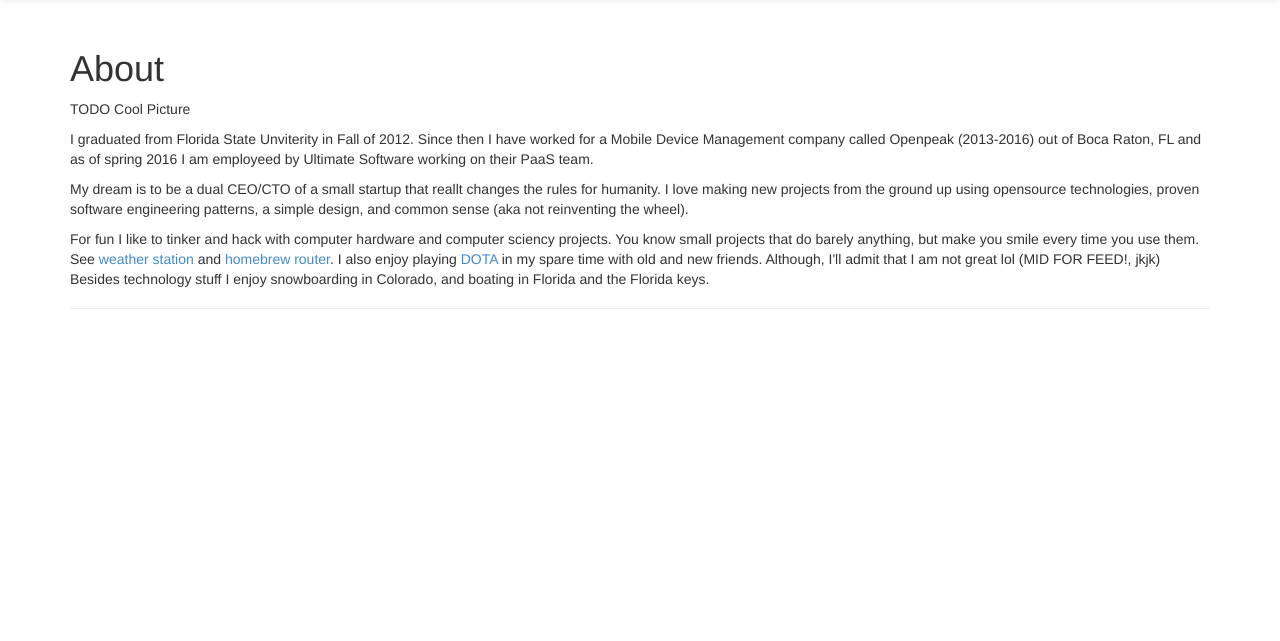
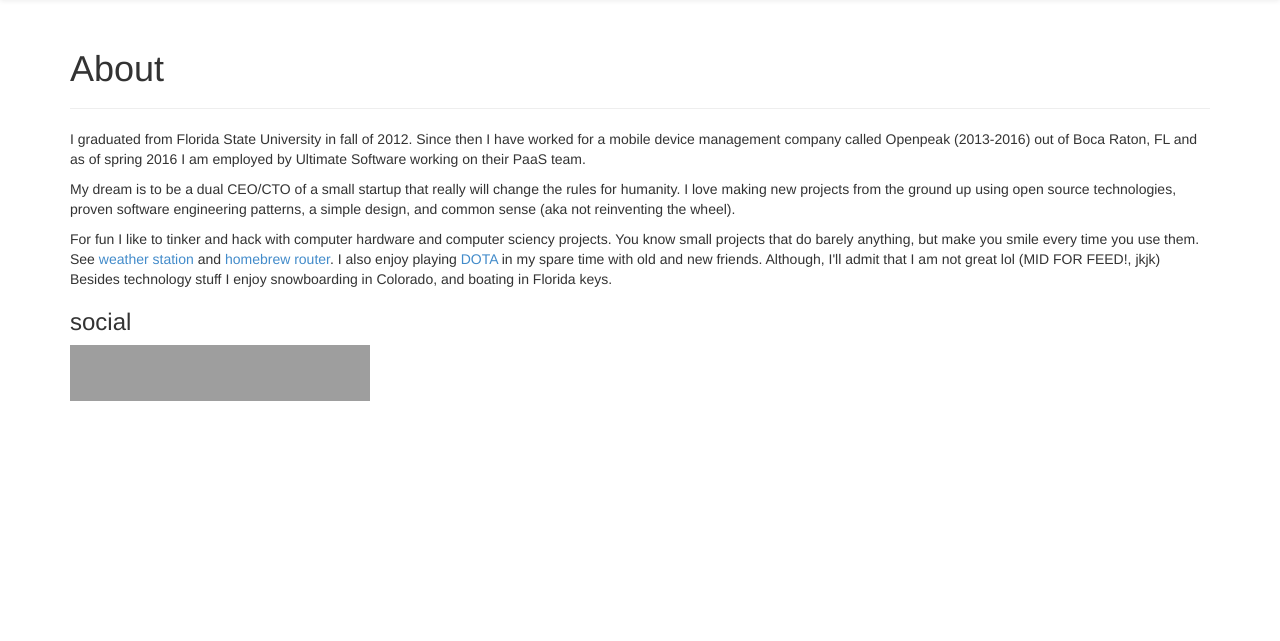
Before and after one commit to atm08e/amiller.im-py3, a Python web app: template templates/about.html in a window 1280 px wide. Shown: the part 51-692 px from the top of the page. Run offline with Jinja, Linux system fonts and the light colour scheme; the template is opened without the code that fills it, so the values that code supplies are empty; some libraries are stand-ins or nearby versions; grey boxes are pictures that could not be loaded.

Commit message:
Adding spotify widget, changing gallery file name

```diff
--- a/amiller_im.py
+++ b/amiller_im.py
@@ -50,7 +50,7 @@ class AmillerIm:
                                              *['galleries', 'snowboarding', '2017', 'shredapalooza2017.json'])),
                         '3': gallery_json_loader(
                                 os.path.join(app['path_to_static'],
-                                             *['galleries', 'snowboarding', '2017', 'brecksolo2017.json'])),
+                                             *['galleries', 'snowboarding', '2017', 'ibelieveinspringbreak2017.json'])),
                     }
                 }
         }
--- a/templates/about.html
+++ b/templates/about.html
@@ -4,13 +4,13 @@
 
 <div class="page-header">
     <h1>About</h1>
-    <p>TODO Cool Picture</p>
-    <p>I graduated from Florida State Unviterity in Fall of 2012. Since then I have worked for a
-        Mobile Device Management company called Openpeak (2013-2016) out of Boca Raton, FL and as of spring 2016
-        I am employeed by Ultimate Software working on their PaaS team.</p>
+</div>
+    <p>I graduated from Florida State University in fall of 2012. Since then I have worked for a
+        mobile device management company called Openpeak (2013-2016) out of Boca Raton, FL and as of spring 2016
+        I am employed by Ultimate Software working on their PaaS team.</p>
 
-    <p>My dream is to be a dual CEO/CTO of a small startup that reallt changes the rules for humanity.
-        I love making new projects from the ground up using opensource technologies,
+    <p>My dream is to be a dual CEO/CTO of a small startup that really will change the rules for humanity.
+        I love making new projects from the ground up using open source technologies,
         proven software engineering patterns, a simple design, and common sense (aka not reinventing the wheel).</p>
 
     <p> For fun I like to tinker and hack with computer hardware and computer sciency projects.
@@ -19,7 +19,9 @@
             weather station</a> and <a href="/" title="homebrew router">homebrew router</a>.
         I also enjoy playing <a href="http://www.dotabuff.com/players/4778078" title="DOTA"> DOTA</a>
         in my spare time with old and new friends. Although, I'll admit that I am not great lol (MID FOR FEED!, jkjk)
-        Besides technology stuff I enjoy snowboarding in Colorado, and boating in Florida and the Florida keys.</p>
-</div>
+        Besides technology stuff I enjoy snowboarding in Colorado, and boating in Florida keys.</p>
+
+    <h3>social</h3>
+    <iframe src="https://open.spotify.com/follow/1/?uri=spotify:user:1296065657&size=detail&theme=light" width="300" height="56" scrolling="no" frameborder="0" style="border:none; overflow:hidden;" allowtransparency="true"></iframe>
 
 {% endblock %}
--- a/templates/base.html
+++ b/templates/base.html
@@ -71,7 +71,7 @@
                     <li class="dropdown">
                         <a class="dropdown-toggle" data-toggle="dropdown">About<b class="caret"></b></a>
                         <ul class="dropdown-menu">
-                            <li><a href="/about/drew">Drew</a></li>
+                            <li><a href="/about">Drew</a></li>
                             <li><a href="/about/site">This Site</a></li>
                         </ul>
                     </li>
```
Also changed, not shown: static/galleries/snowboarding/2017/ibelieveinspringbreak2017.json (renamed from static/galleries/snowboarding/2017/brecksolo2017.json).
